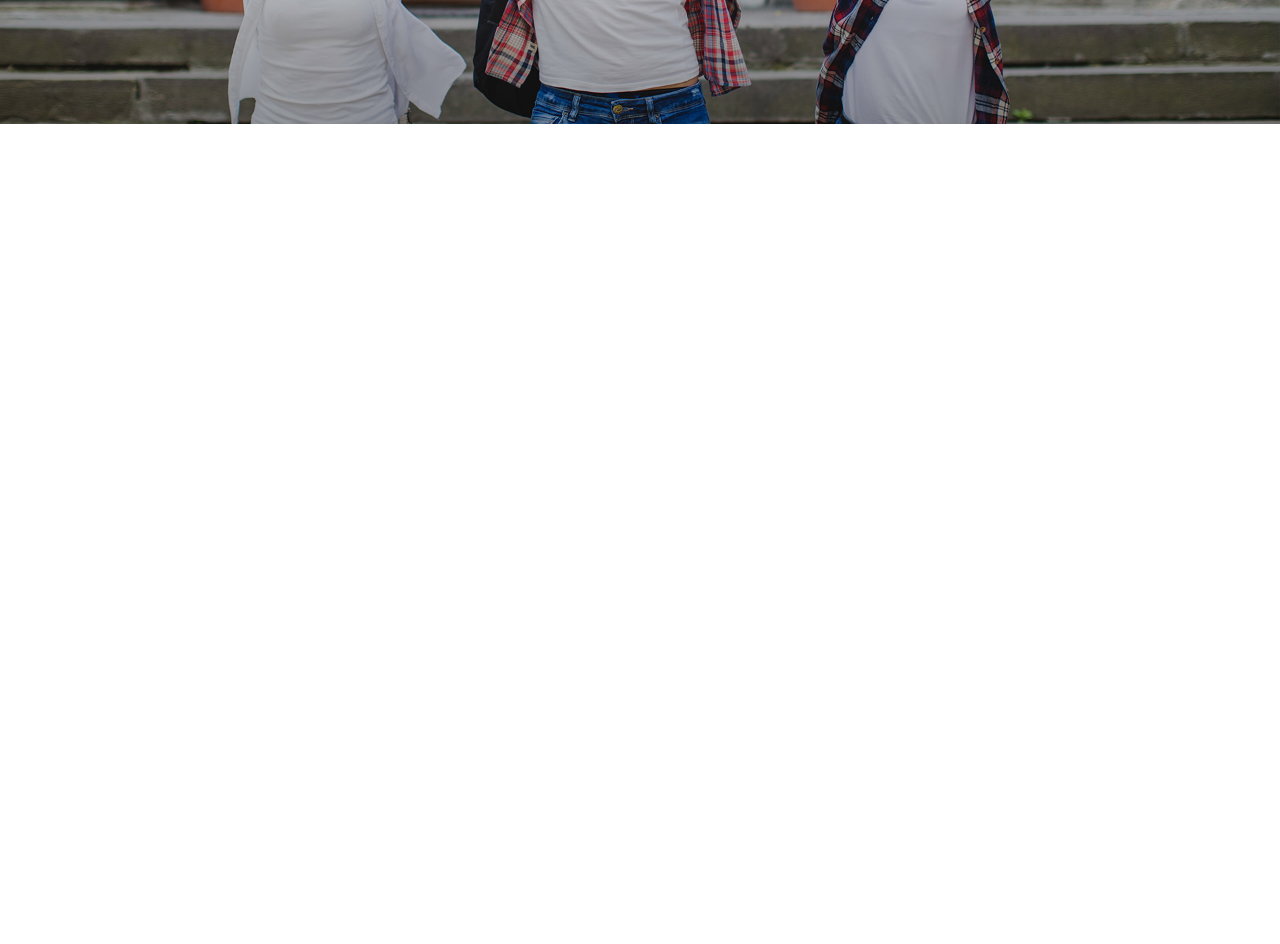
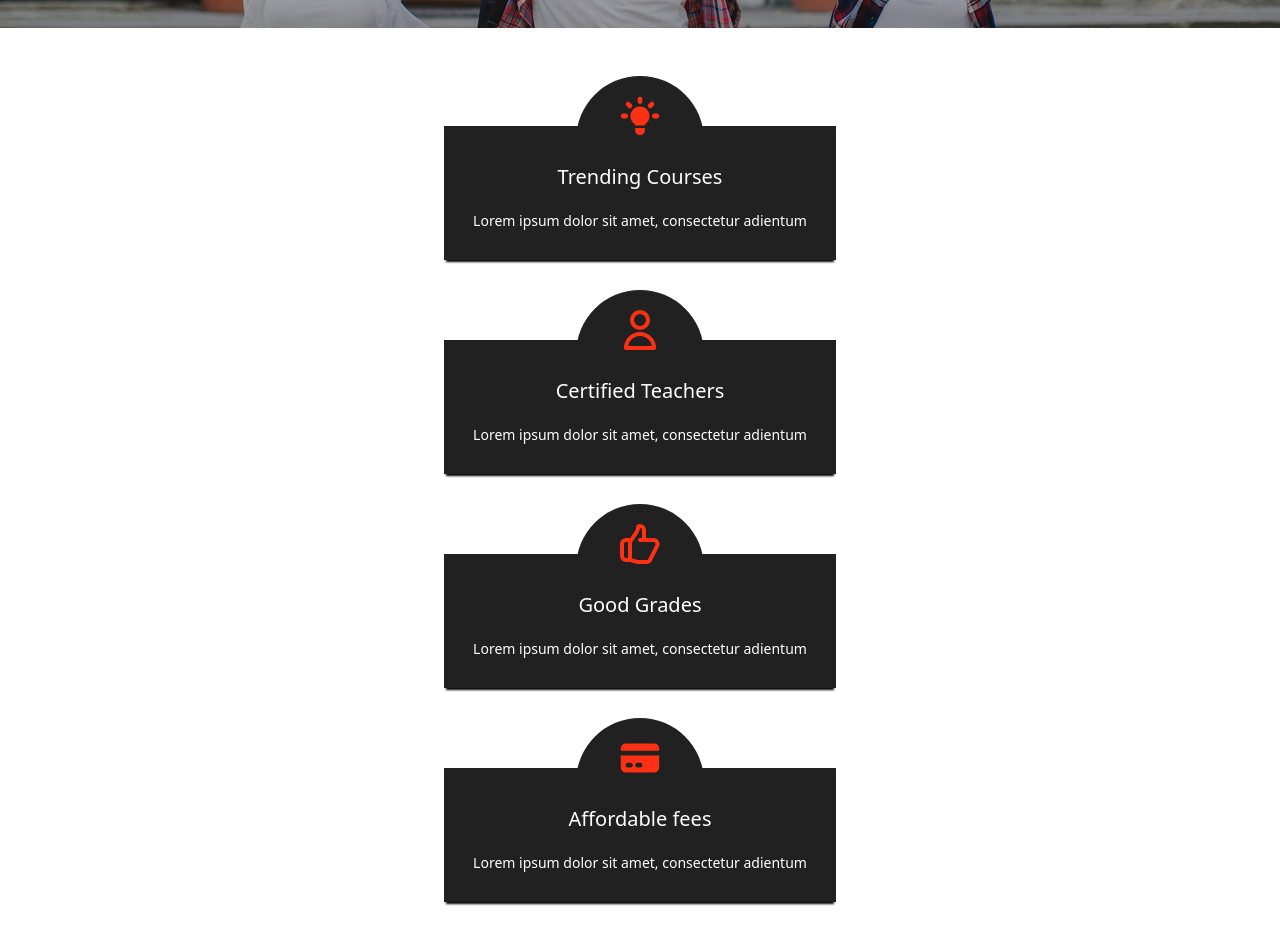
Before and after one commit to Sijibomii/school, a Next.js app: page / in a window 1280 px wide. Shown: the part 500-1444 px from the top of the page. Before the commit the page ends 944 px from the top, so only its background shows below. Built offline with nearby package versions, Linux system fonts and the light colour scheme.

Commit message:
services

```diff
--- a/components/Hero.js
+++ b/components/Hero.js
@@ -2,9 +2,9 @@ import React from 'react'
 import Link from 'next/link'
 const Hero = () => {
   return (
-    <div className='hero-con h-screen'>
-      <div className="hero flex hero-pattern h-3/5 relative">
-      <div className="hero__container flex flex-col absolute mt-16 h-full items-center ">
+    <div className='hero-con'>
+      <div className="hero flex hero-pattern h-4/5 relative">
+      <div className="hero__container flex flex-col absolute mt-16 items-center ">
         <div className="hero__container__heading">
           <h2 className='text-3xl text-white font-extrabold text-center'>The Eternal Excellence College</h2>
           <h3 className='text-center text-white mt-4'>Lorem ipsum dolor sit amet, consectetur adientum vel. Aenean viverra sollicitudin leo, </h3>
--- /dev/null
+++ b/components/Services.js
@@ -0,0 +1,59 @@
+import React from 'react'
+
+const Services = () => {
+  return (
+    <div className='services flex flex-col items-center p-4 py-8'>
+      {/* service-1 */}
+      <div className='services-item bg-[#212121] relative mb-20'>
+        <div className='service-icon h-32 w-32 absolute text-center bg-[#212121] flex justify-center p-2'>
+          <svg xmlns="http://www.w3.org/2000/svg" class="h-12 w-12 icon mt-2" viewBox="0 0 20 20" fill="currentColor">
+            <path d="M11 3a1 1 0 10-2 0v1a1 1 0 102 0V3zM15.657 5.757a1 1 0 00-1.414-1.414l-.707.707a1 1 0 001.414 1.414l.707-.707zM18 10a1 1 0 01-1 1h-1a1 1 0 110-2h1a1 1 0 011 1zM5.05 6.464A1 1 0 106.464 5.05l-.707-.707a1 1 0 00-1.414 1.414l.707.707zM5 10a1 1 0 01-1 1H3a1 1 0 110-2h1a1 1 0 011 1zM8 16v-1h4v1a2 2 0 11-4 0zM12 14c.015-.34.208-.646.477-.859a4 4 0 10-4.954 0c.27.213.462.519.476.859h4.002z" />
+          </svg>
+        </div>
+        <div className='service-item flex flex-col items-center p-3 justify-center'>
+          <h2 className='text-white text-xl mb-5'>Trending Courses</h2>
+          <h2 className='text-white text-sm'>Lorem ipsum dolor sit amet, consectetur adientum</h2>
+        </div>
+      </div>
+      {/* service-2 */}
+      <div className='services-item bg-[#212121] relative mb-20'>
+        <div className='service-icon h-32 w-32 absolute text-center bg-[#212121] flex justify-center p-2'>
+        <svg xmlns="http://www.w3.org/2000/svg" class="h-12 w-12 icon mt-2" fill="none" viewBox="0 0 24 24" stroke="currentColor" stroke-width="2">
+          <path stroke-linecap="round" stroke-linejoin="round" d="M16 7a4 4 0 11-8 0 4 4 0 018 0zM12 14a7 7 0 00-7 7h14a7 7 0 00-7-7z" />
+        </svg>
+        </div>
+        <div className='service-item flex flex-col items-center p-3 justify-center'>
+          <h2 className='text-white text-xl mb-5'>Certified Teachers</h2>
+          <h2 className='text-white text-sm'>Lorem ipsum dolor sit amet, consectetur adientum</h2>
+        </div>
+      </div>
+      {/* service-3 */}
+      <div className='services-item bg-[#212121] relative mb-20'>
+        <div className='service-icon h-32 w-32 absolute text-center bg-[#212121] flex justify-center p-2'>
+        <svg xmlns="http://www.w3.org/2000/svg" class="h-12 w-12 icon mt-2" fill="none" viewBox="0 0 24 24" stroke="currentColor" stroke-width="2">
+          <path stroke-linecap="round" stroke-linejoin="round" d="M14 10h4.764a2 2 0 011.789 2.894l-3.5 7A2 2 0 0115.263 21h-4.017c-.163 0-.326-.02-.485-.06L7 20m7-10V5a2 2 0 00-2-2h-.095c-.5 0-.905.405-.905.905 0 .714-.211 1.412-.608 2.006L7 11v9m7-10h-2M7 20H5a2 2 0 01-2-2v-6a2 2 0 012-2h2.5" />
+        </svg>
+        </div>
+        <div className='service-item flex flex-col items-center p-3 justify-center'>
+          <h2 className='text-white text-xl mb-5'>Good Grades</h2>
+          <h2 className='text-white text-sm'>Lorem ipsum dolor sit amet, consectetur adientum</h2>
+        </div>
+      </div>
+      {/* service-4 */}
+      <div className='services-item bg-[#212121] relative '>
+        <div className='service-icon h-32 w-32 absolute text-center bg-[#212121] flex justify-center p-2'>
+        <svg xmlns="http://www.w3.org/2000/svg" class="h-12 w-12 icon mt-2" viewBox="0 0 20 20" fill="currentColor">
+          <path d="M4 4a2 2 0 00-2 2v1h16V6a2 2 0 00-2-2H4z" />
+          <path fill-rule="evenodd" d="M18 9H2v5a2 2 0 002 2h12a2 2 0 002-2V9zM4 13a1 1 0 011-1h1a1 1 0 110 2H5a1 1 0 01-1-1zm5-1a1 1 0 100 2h1a1 1 0 100-2H9z" clip-rule="evenodd" />
+        </svg>
+        </div>
+        <div className='service-item flex flex-col items-center p-3 justify-center'>
+          <h2 className='text-white text-xl mb-5'>Affordable fees</h2>
+          <h2 className='text-white text-sm'>Lorem ipsum dolor sit amet, consectetur adientum</h2>
+        </div>
+      </div>
+    </div>
+  )
+}
+
+export default Services
--- a/pages/index.tsx
+++ b/pages/index.tsx
@@ -1,6 +1,7 @@
 import type { NextPage } from 'next'
 import Navbar from '../components/Navbar'
 import Hero from '../components/Hero'
+import Services from '../components/Services'
 import Image from 'next/image'
 
 const Home: NextPage = () => {
@@ -8,6 +9,7 @@ const Home: NextPage = () => {
     <div className="flex min-h-screen flex-col">
       <Navbar />
       <Hero />
+      <Services />
     </div>
   )
 }
--- a/styles/globals.css
+++ b/styles/globals.css
@@ -10,3 +10,33 @@
   no-repeat;
   position: relative;
 }
+
+.hero-con{
+  height: 60vh;
+}
+
+.services-item{
+    padding: 25px 17px 17px;
+    box-shadow: 0 4px 2px -2px #000000;
+    z-index: 111;
+    top: -30px;
+    transition: all 0.3s ease 0s;
+}
+
+.service-icon{
+    line-height: 88px;
+    position: absolute;
+    top: -50px;
+    z-index: -1;
+    font-size: 40px;
+    border-radius: 50%;
+    left: 0;
+    right: 0;
+    margin: 0 auto;
+    color: #ff3115;
+    transition: all 0.3s ease 0s;
+}
+
+/* .icon{
+  left:
+} */
```
